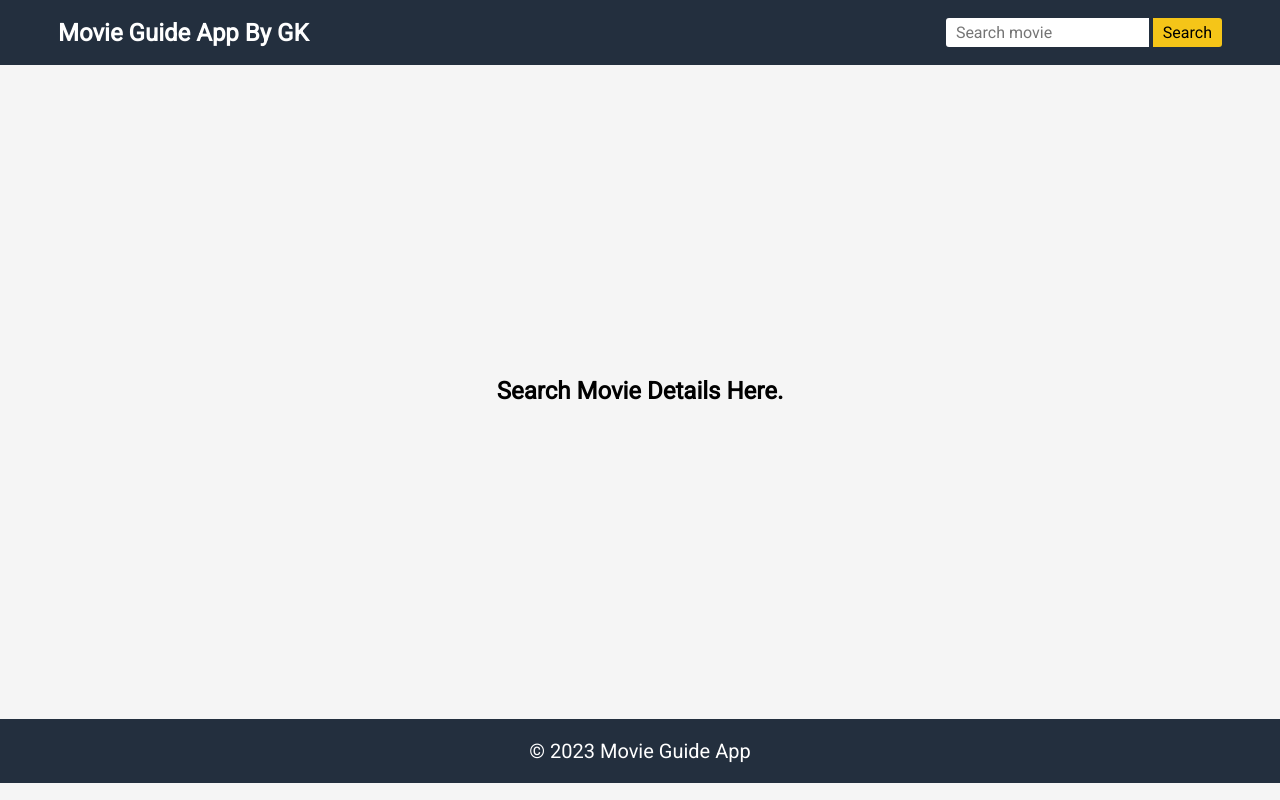
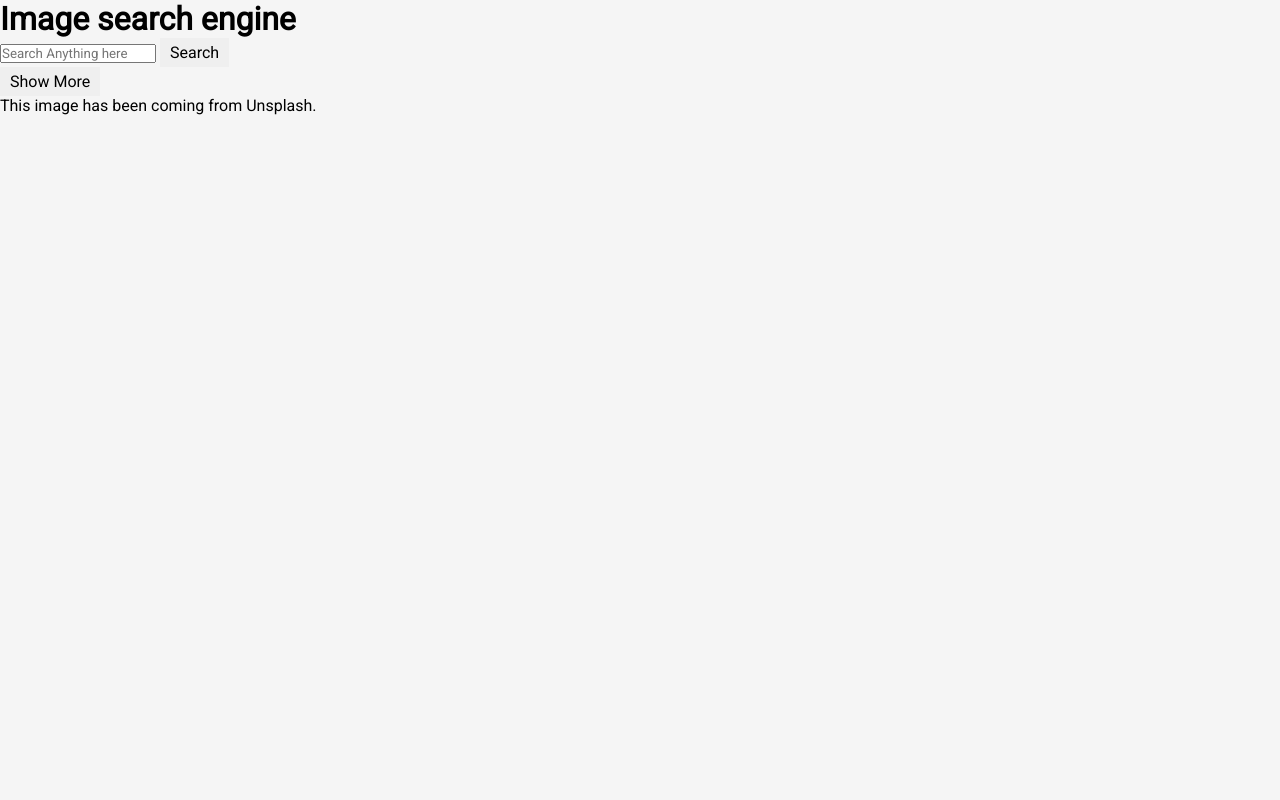
Before and after one commit to GovindRathore94/Image-Search-Project, a plain HTML site: page index.html in a window 1280 px wide. Drawn offline with Linux system fonts and the light colour scheme.

Commit message:
index.html
Update Code

```diff
--- a/index.html
+++ b/index.html
@@ -1,41 +1,24 @@
 <!DOCTYPE html>
 <html lang="en">
-  <head>
-    <meta charset="UTF-8" />
-    <meta name="viewport" content="width=device-width, initial-scale=1.0" />
-    <script src="./script.js" defer></script>
-    <link rel="stylesheet" href="style.css" />
-    <title>Movie Guide App</title>
-  </head>
-  <body>
-    <!-- navbar -->
-    <nav>
-      <div class="navbar">
-        <div class="logo">
-          <h1>Movie Guide App By GK</h1>
-        </div>
-        <div class="search-container">
-          <form action="">
-            <input type="text" placeholder="Search movie" class="inputBox" />
-            <button type="submit" class="searchBtn">Search</button>
-          </form>
-        </div>
-      </div>
-    </nav>
+<head>
+    <meta charset="UTF-8">
+    <meta name="viewport" content="width=device-width, initial-scale=1.0">
+    <link rel="stylesheet" href="style.css">
+    <script src="script.js" defer></script>
+    <title>Image Search Project</title>
+</head>
+<body>
+    <h1 class="heading">Image search engine</h1>
 
-    <!-- Main section of Movie Data -->
-    <main>
-      <section>
-        <div class="movie-container noBackgroung">
-          <h2>Search Movie Details Here.</h2>
-          <div class="movie-postar"></div>
-          <div class="movie-details"></div>
-        </div>
-      </section>
-    </main>
+    <form id="search-form">
+    <input type="text" id="search-box" placeholder="Search Anything here">
+    <button class="btn">Search</button>
 
-    <footer>
-      <p>&copy; 2023 Movie Guide App</p>
-    </footer>
-  </body>
+    </form>
+
+    <div id="search-result"></div>
+    <button id="show-more-btn">Show More</button>
+
+    <p id="credit">This image has been coming from Unsplash.</p>
+</body>
 </html>
```
